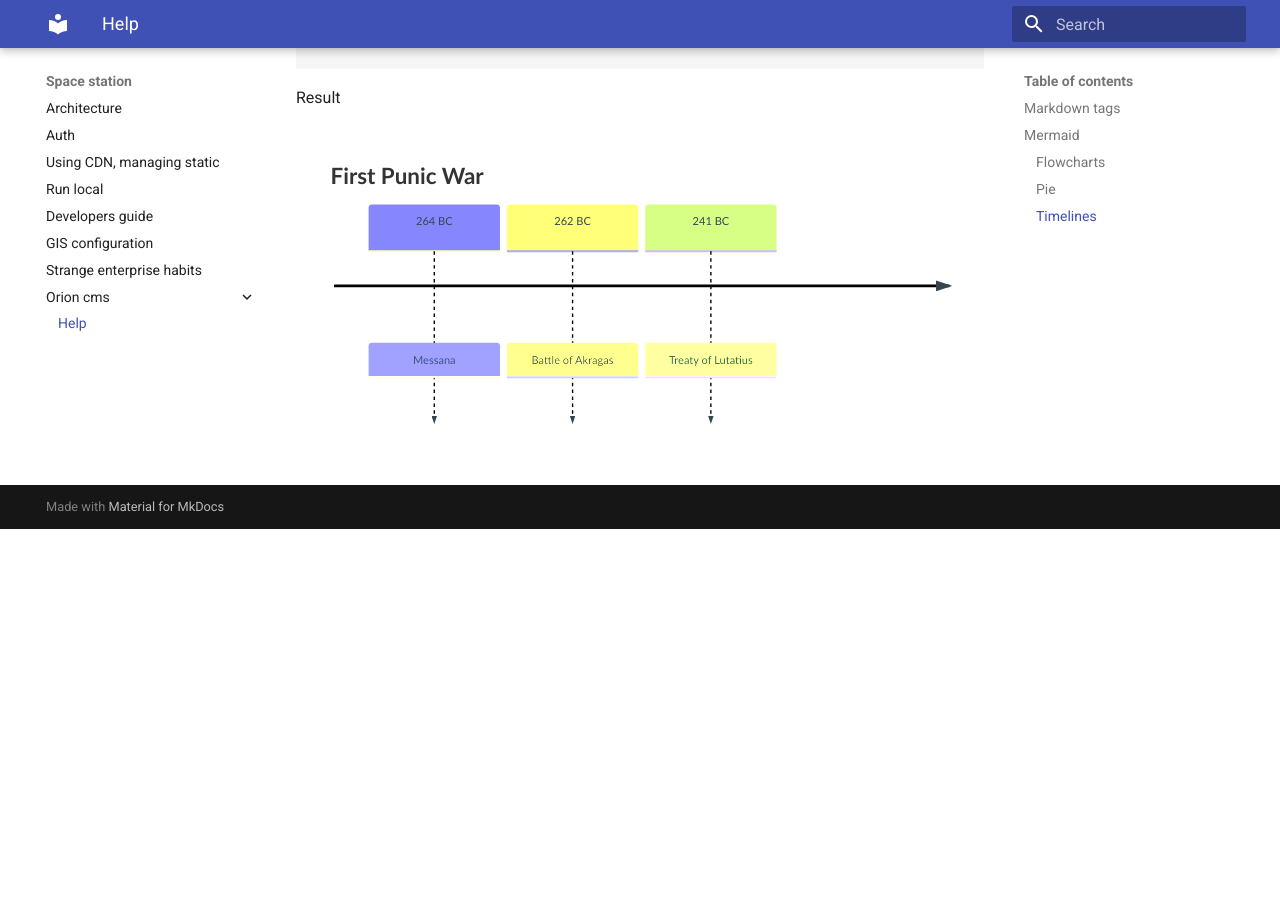
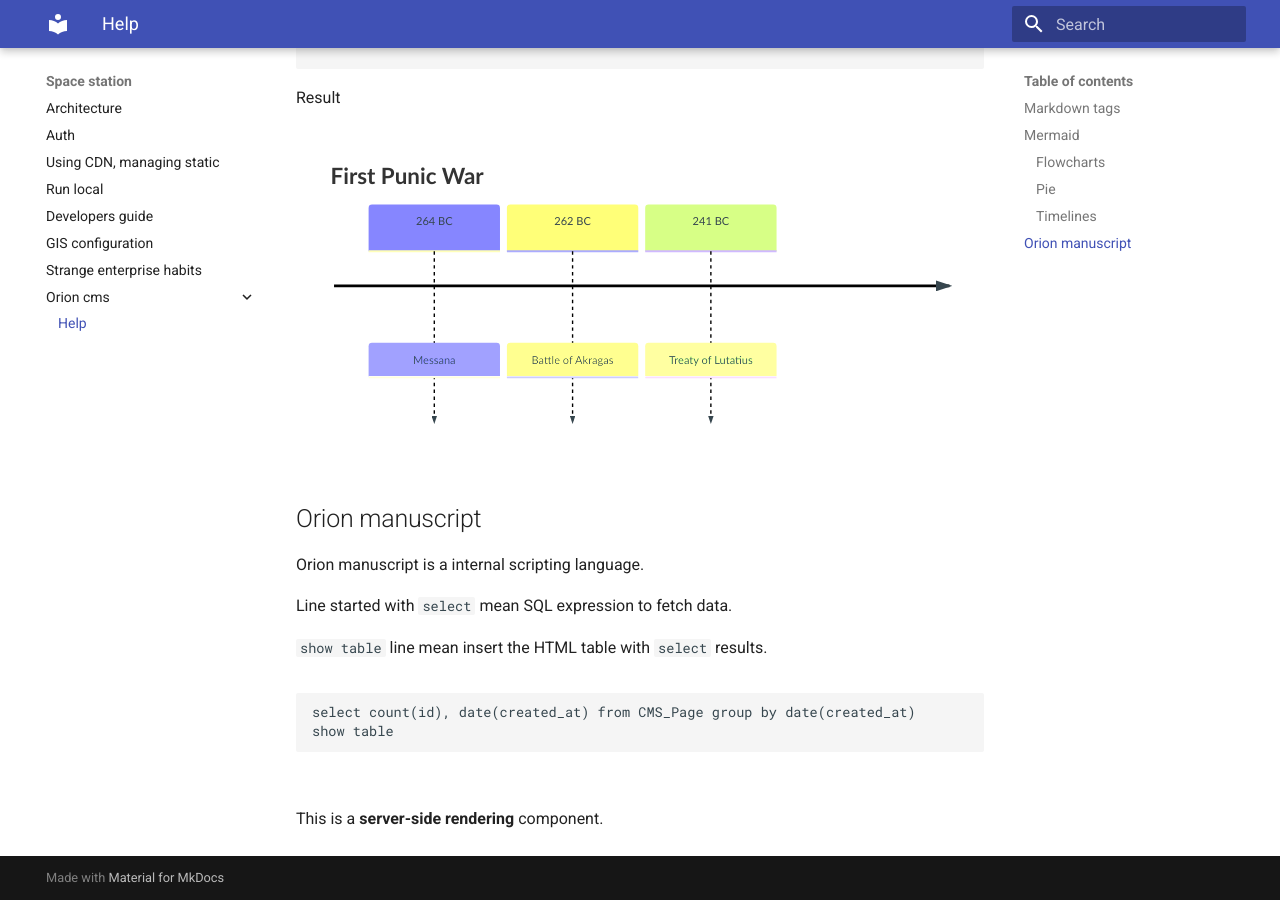
Before and after one commit to postpdm/space_station, an MkDocs documentation site: the page built from docs/orion_cms/help.md, in a window 1280 px wide and 900 px high, scrolled down 2448 px. Built offline with MkDocs 1.6.1 and Material for MkDocs 9.7.7, drawn with Linux system fonts in a browser that asks for light colours; before the commit the page ends 2977 px from its top, so only the background shows below that; some of the changed text lies outside the part shown.

Commit message:
#76 Orion doc

````diff
--- a/docs/orion_cms/help.md
+++ b/docs/orion_cms/help.md
@@ -2,7 +2,7 @@
 
 **Orion** Content Management System (CMS) contain list of pages. Each page contain title (plain text) and list of sections.
 
-Each section is a markdown text, with Mermaid diagram support.
+Each section is a markdown text, with Mermaid diagram support and Orion manuscript.
 
 ## Markdown tags
 ```
@@ -101,3 +101,20 @@
     262 BC : Battle of Akragas
     241	BC : Treaty of Lutatius
 ```
+
+## Orion manuscript
+
+Orion manuscript is a internal scripting language.
+
+Line  started with `select` mean SQL expression to fetch data.
+
+`show table` line mean insert the HTML table with `select` results.
+
+<pre>
+``` orion_manuscript
+select count(id), date(created_at) from CMS_Page group by date(created_at)
+show table
+```
+</pre>
+
+This is a **server-side rendering** component.
````
Also changed, not shown: 1 other file.
